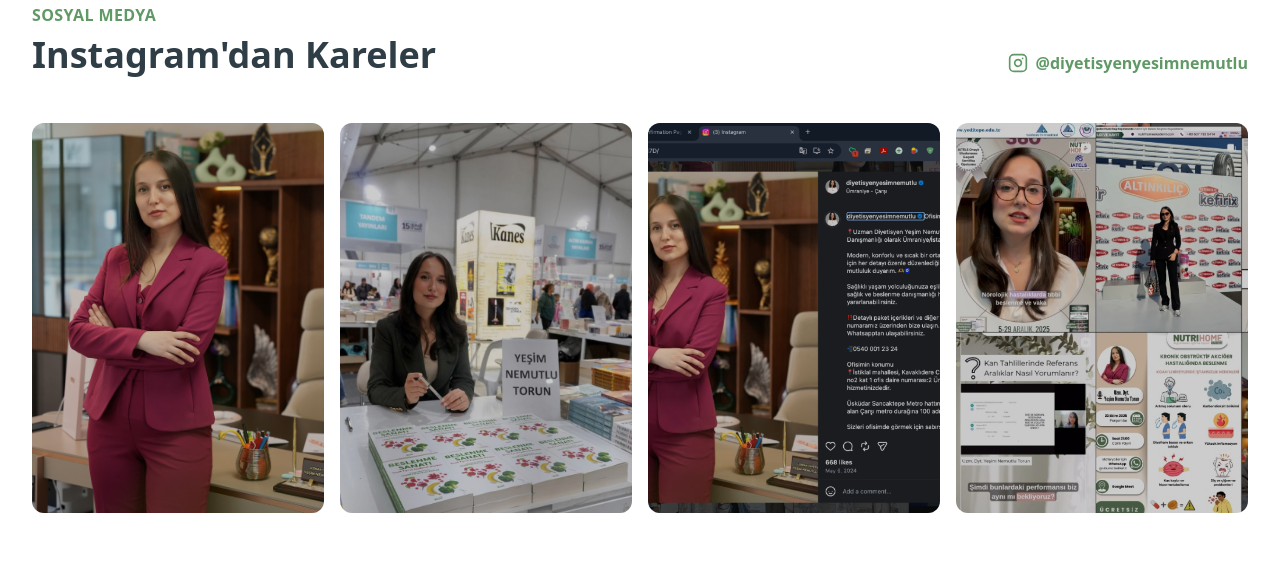
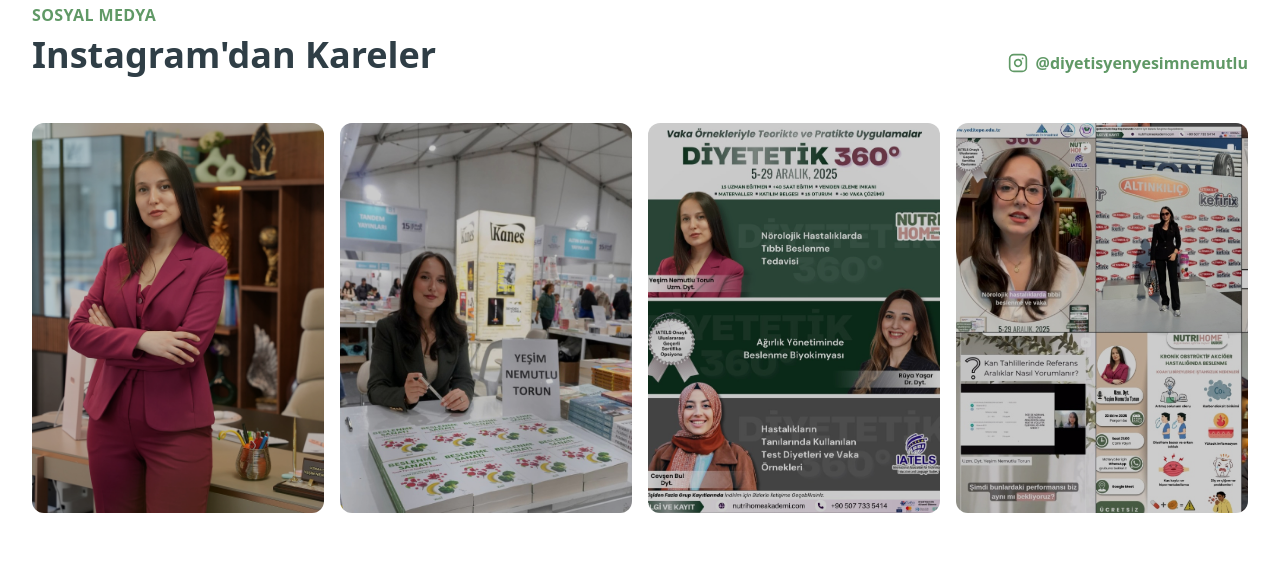
Before and after one commit to tacker2022/diyetisyen-website, a Next.js app: page / in a window 1280 px wide. Shown: the part 3240-3803 px from the top of the page. Built offline with nearby package versions, Linux system fonts and the light colour scheme.

Commit message:
Update gallery image 3

```diff
--- a/components/Gallery.tsx
+++ b/components/Gallery.tsx
@@ -5,7 +5,7 @@ export default function Gallery() {
     const images = [
         "/images/uploaded_image_0_1766080628443.png",
         "/images/gallery-update-1.jpg",
-        "/images/uploaded_image_4_1766080628443.png",
+        "/images/gallery-update-2.jpg",
         "/images/uploaded_image_2_1766080628443.jpg",
     ];
 
```
Also changed, not shown: public/images/gallery-update-2.jpg (added).
